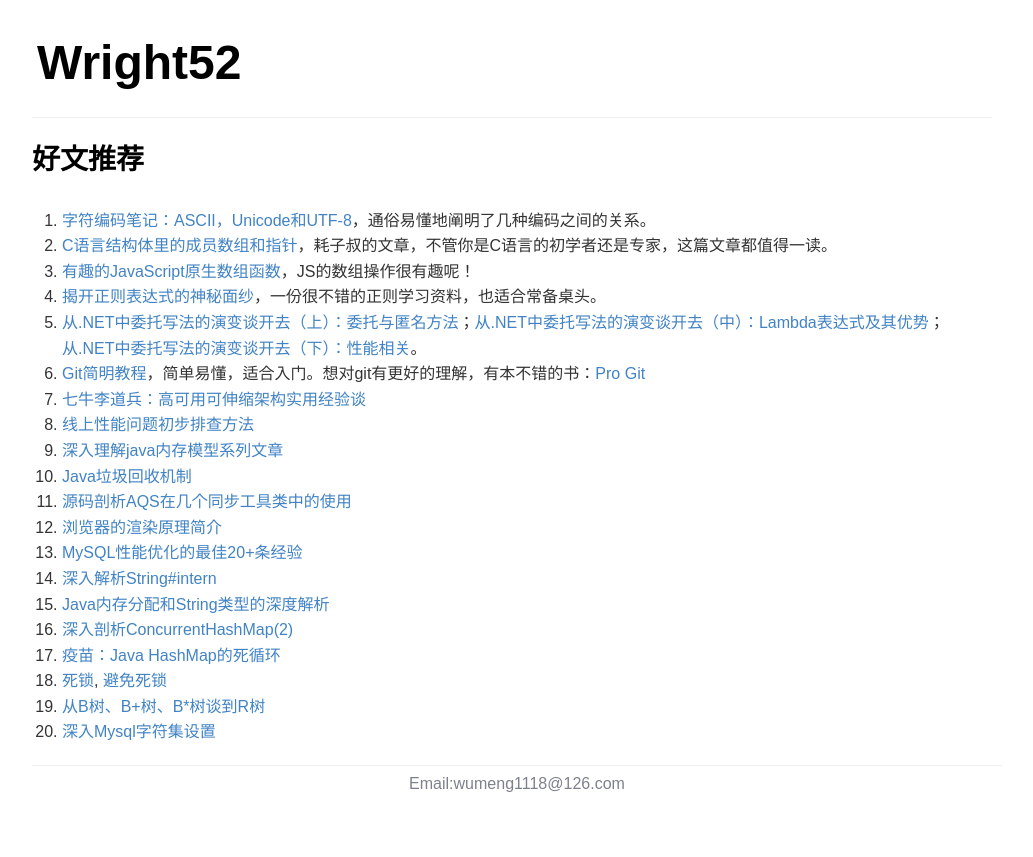
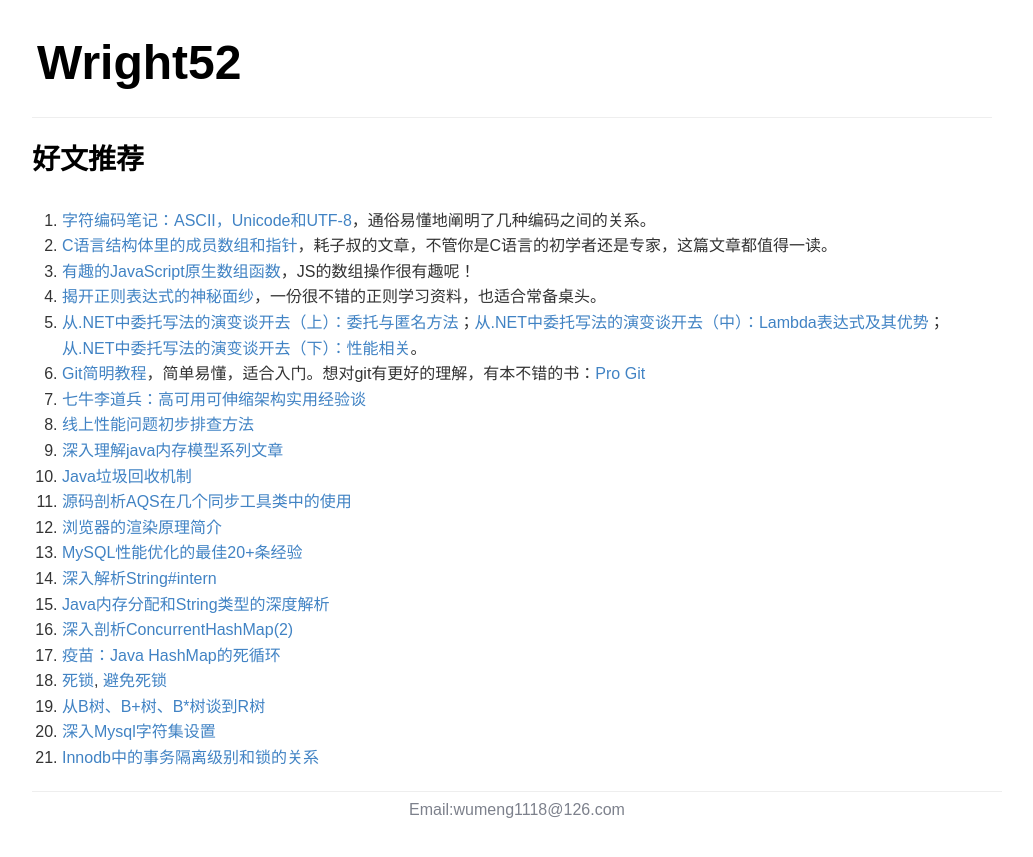
Before and after one commit to Qing-Shuang/Bird, a Jekyll site: the page built from _posts/Other/2014-09-22-recommendation.md, in a window 1280 px wide. Shown: the top 857 px of the page, without its empty margins (128-1161 px from the left). Built offline with Jekyll 4.4.1, drawn with Linux system fonts in a browser that asks for light colours; Markdown is read by kramdown in place of the engine named in the settings.

Commit message:
添加了好文推荐

```diff
--- a/_posts/Other/2014-09-22-recommendation.md
+++ b/_posts/Other/2014-09-22-recommendation.md
@@ -25,3 +25,4 @@
 18. [死锁](http://ifeve.com/deadlock/), [避免死锁](http://ifeve.com/deadlock-prevention/)
 19. [从B树、B+树、B*树谈到R树](http://blog.csdn.net/v_JULY_v/article/details/6530142)
 20. [深入Mysql字符集设置](http://www.laruence.com/2008/01/05/12.html)
+21. [Innodb中的事务隔离级别和锁的关系](http://tech.meituan.com/innodb-lock.html)
```
